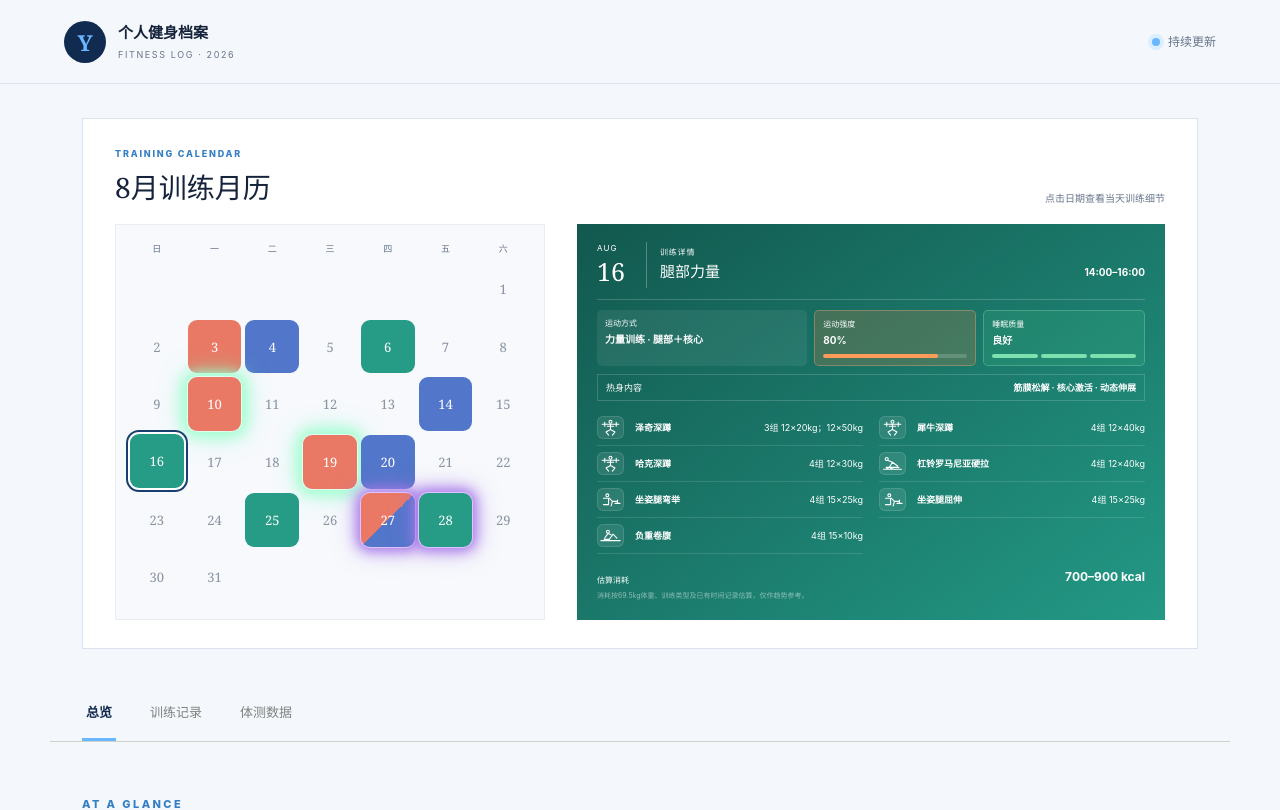
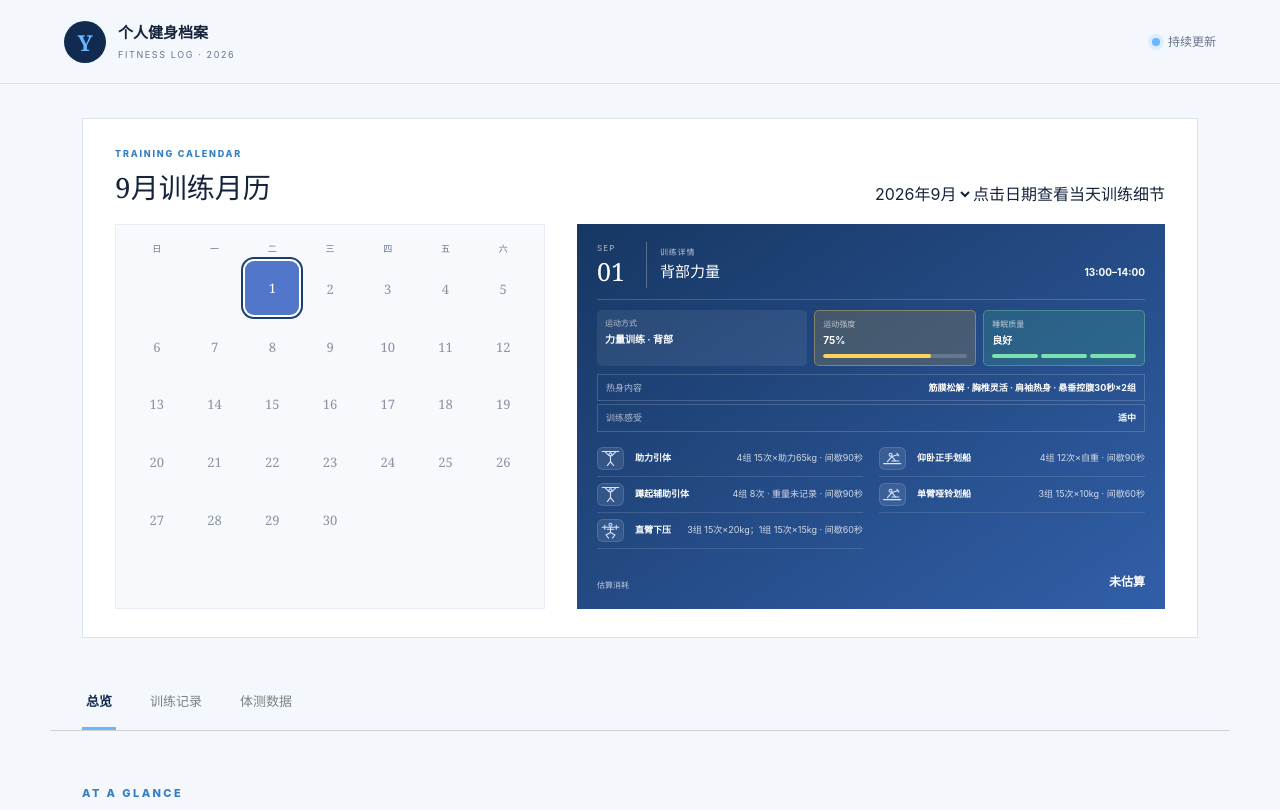
Before and after one commit to Eason199907/fitness-progress, a Next.js app: page / in a window 1280 px wide. Shown: the top 810 px of the page. Built offline with nearby package versions, Linux system fonts and the light colour scheme.

Commit message:
Backup September 1 workout and multi-month calendar

```diff
--- a/app/page.tsx
+++ b/app/page.tsx
@@ -272,7 +272,66 @@ const sessions = [
     strengthCalories: null,
     cardioCalories: null,
   },
+  {
+    date: "09.01",
+    part: "背",
+    intensity: 75,
+    note: "背部拉力训练 · 感受适中",
+    feeling: "适中",
+    tone: "blue",
+    time: "13:00–14:00",
+    cardioTime: null,
+    mode: "力量训练 · 背部",
+    sleep: "良好",
+    warmup: "筋膜松解 · 胸椎灵活 · 肩袖热身 · 悬垂控腹30秒×2组",
+    calories: null,
+    actions: [
+      { name: "助力引体", sets: "4组 15次×助力65kg · 间歇90秒" },
+      { name: "仰卧正手划船", sets: "4组 12次×自重 · 间歇90秒" },
+      { name: "蹲起辅助引体", sets: "4组 8次 · 重量未记录 · 间歇90秒" },
+      { name: "单臂哑铃划船", sets: "3组 15次×10kg · 间歇60秒" },
+      { name: "直臂下压", sets: "3组 15次×20kg；1组 15次×15kg · 间歇60秒" },
+    ],
+    cardio: null,
+    strengthCalories: null,
+    cardioCalories: null,
+  },
 ];
+
+const trainingYear = 2026;
+const trainingMonths = [...new Set(sessions.map((s) => Number(s.date.slice(0, 2))))].sort((a, b) => a - b);
+const latestMonth = trainingMonths[trainingMonths.length - 1];
+
+function sessionsForMonth(month: number) {
+  return sessions.filter((s) => Number(s.date.slice(0, 2)) === month);
+}
+
+function latestDayForMonth(month: number) {
+  return Math.max(1, ...sessionsForMonth(month).map((s) => Number(s.date.slice(3))));
+}
+
+function findSession(month: number, day: number) {
+  const date = `${String(month).padStart(2, "0")}.${String(day).padStart(2, "0")}`;
+  return sessions.find((s) => s.date === date);
+}
+
+function calendarDaysForMonth(month: number) {
+  const start = new Date(Date.UTC(trainingYear, month - 1, 1)).getUTCDay();
+  const count = new Date(Date.UTC(trainingYear, month, 0)).getUTCDate();
+  return Array.from({ length: Math.ceil((start + count) / 7) * 7 }, (_, i) =>
+    i >= start && i < start + count ? i - start + 1 : null,
+  );
+}
+
+function MonthPicker({ month, onChange }: { month: number; onChange: (month: number) => void }) {
+  return (
+    <select className="month-picker" aria-label="选择训练月份" value={month} onChange={(event) => onChange(Number(event.target.value))}>
+      {trainingMonths.map((value) => (
+        <option key={value} value={value}>{trainingYear}年{value}月</option>
+      ))}
+    </select>
+  );
+}
 
 function calendarTone(session: (typeof sessions)[number] | undefined) {
   if (!session) return "";
@@ -412,10 +471,17 @@ function ExerciseIcon({ name }: { name: string }) {
 
 export default function Home() {
   const [tab, setTab] = useState<"overview" | "training" | "body">("overview");
-  const [selectedDay, setSelectedDay] = useState(16);
-  const selectedSession = sessions.find(
-    (s) => Number(s.date.slice(3)) === selectedDay,
-  );
+  const [selectedMonth, setSelectedMonth] = useState(latestMonth);
+  const [selectedDay, setSelectedDay] = useState(latestDayForMonth(latestMonth));
+  const selectedSession = findSession(selectedMonth, selectedDay);
+  const monthSessions = sessionsForMonth(selectedMonth);
+  const calendarDays = calendarDaysForMonth(selectedMonth);
+  const monthAbbreviation = new Date(Date.UTC(trainingYear, selectedMonth - 1, 1))
+    .toLocaleString("en-US", { month: "short", timeZone: "UTC" }).toUpperCase();
+  function changeMonth(month: number) {
+    setSelectedMonth(month);
+    setSelectedDay(latestDayForMonth(month));
+  }
   return (
     <main>
       <header className="topbar">
@@ -435,9 +501,12 @@ export default function Home() {
         <div className="home-calendar-title">
           <div>
             <p>TRAINING CALENDAR</p>
-            <h2>8月训练月历</h2>
+            <h2>{selectedMonth}月训练月历</h2>
           </div>
-          <span>点击日期查看当天训练细节</span>
+          <div className="calendar-controls">
+            <MonthPicker month={selectedMonth} onChange={changeMonth} />
+            <span>点击日期查看当天训练细节</span>
+          </div>
         </div>
         <div className="home-calendar-body">
           <div className="mini-calendar">
@@ -447,17 +516,14 @@ export default function Home() {
               ))}
             </div>
             <div className="calendar-grid">
-              {Array.from({ length: 37 }, (_, i) => {
-                const day = i < 6 ? null : i - 5;
-                const workout = day
-                  ? sessions.find((s) => Number(s.date.slice(3)) === day)
-                  : undefined;
+              {calendarDays.map((day, i) => {
+                const workout = day ? findSession(selectedMonth, day) : undefined;
                 return day ? (
                   <button
                     key={day}
                     className={`${workout ? `has-workout ${calendarTone(workout)}` : ""} ${selectedDay === day ? "selected" : ""}`}
                     onClick={() => setSelectedDay(day)}
-                    aria-label={`8月${day}日${workout ? `${workout.part}部训练，查看训练细节` : "无训练记录"}`}
+                    aria-label={`${selectedMonth}月${day}日${workout ? `${workout.part}部训练，查看训练细节` : "无训练记录"}`}
                   >
                     <span>{day}</span>
                     {workout && (
@@ -476,7 +542,7 @@ export default function Home() {
           <div className={`day-detail ${selectedSession?.tone || "rest"}`}>
             <div className="detail-heading">
               <div className="day-number">
-                <small>AUG</small>
+                <small>{monthAbbreviation}</small>
                 <strong>{String(selectedDay).padStart(2, "0")}</strong>
               </div>
               <div>
@@ -541,6 +607,12 @@ export default function Home() {
                   <span>热身内容</span>
                   <b>{selectedSession.warmup}</b>
                 </div>
+                {selectedSession.feeling && (
+                  <div className="warmup-block">
+                    <span>训练感受</span>
+                    <b>{selectedSession.feeling}</b>
+                  </div>
+                )}
                 {selectedSession.diet && (
                   <div className="warmup-block">
                     <span>饮食情况</span>
@@ -576,7 +648,7 @@ export default function Home() {
                 )}
                 <div className="calorie-row">
                   <span>估算消耗</span>
-                  <b>{selectedSession.calories} kcal</b>
+                  <b>{selectedSession.calories ? `${selectedSession.calories} kcal` : "未估算"}</b>
                 </div>
                 {selectedSession.cardio && (
                   <div className="energy-breakdown">
@@ -584,9 +656,9 @@ export default function Home() {
                     {selectedSession.cardioCalories} kcal
                   </div>
                 )}
-                <p className="calorie-note">
+                {selectedSession.calories && <p className="calorie-note">
                   消耗按69.5kg体重、训练类型及已有时间记录估算，仅作趋势参考。
-                </p>
+                </p>}
               </>
             ) : (
               <p className="rest-note">保持恢复，为下一次训练做好准备。</p>
@@ -670,7 +742,7 @@ export default function Home() {
                 <Ring value={33} label="背" color="#6caef0" />
                 <Ring value={33} label="下肢" color="#9bcdf5" />
               </div>
-              <p className="caption">26天完成11次训练，力量训练覆盖胸、背与下肢。</p>
+              <p className="caption">累计完成{sessions.length}次训练，力量训练覆盖胸、背与下肢。</p>
             </article>
             <article className="panel focus">
               <div className="panel-title">
@@ -710,8 +782,8 @@ export default function Home() {
             <div className="calendar-top">
               <div>
                 <p>TRAINING CALENDAR</p>
-                <b>2026 · 08</b>
-                <span>11次</span>
+                <MonthPicker month={selectedMonth} onChange={changeMonth} />
+                <span>本月{monthSessions.length}次</span>
               </div>
               <div className="calendar-legend">
                 <span>
@@ -739,17 +811,14 @@ export default function Home() {
                   ))}
                 </div>
                 <div className="calendar-grid">
-                  {Array.from({ length: 37 }, (_, i) => {
-                    const day = i < 6 ? null : i - 5;
-                    const workout = day
-                      ? sessions.find((s) => Number(s.date.slice(3)) === day)
-                      : undefined;
+                  {calendarDays.map((day, i) => {
+                    const workout = day ? findSession(selectedMonth, day) : undefined;
                     return day ? (
                       <button
                         key={day}
                         className={`${workout ? `has-workout ${calendarTone(workout)}` : ""} ${selectedDay === day ? "selected" : ""}`}
                         onClick={() => setSelectedDay(day)}
-                        aria-label={`8月${day}日${workout ? `${workout.part}部训练${workout.cardio ? "及有氧训练" : ""}` : "无训练记录"}`}
+                        aria-label={`${selectedMonth}月${day}日${workout ? `${workout.part}部训练${workout.cardio ? "及有氧训练" : ""}` : "无训练记录"}`}
                       >
                         <span>{day}</span>
                         {workout && (
@@ -769,7 +838,7 @@ export default function Home() {
               <div className={`day-detail ${selectedSession?.tone || "rest"}`}>
                 <div className="detail-heading">
                   <div className="day-number">
-                    <small>AUG</small>
+                    <small>{monthAbbreviation}</small>
                     <strong>{String(selectedDay).padStart(2, "0")}</strong>
                   </div>
                   <div>
@@ -834,6 +903,12 @@ export default function Home() {
                       <span>热身内容</span>
                       <b>{selectedSession.warmup}</b>
                     </div>
+                    {selectedSession.feeling && (
+                      <div className="warmup-block">
+                        <span>训练感受</span>
+                        <b>{selectedSession.feeling}</b>
+                      </div>
+                    )}
                     {selectedSession.diet && (
                       <div className="warmup-block">
                         <span>饮食情况</span>
@@ -866,7 +941,7 @@ export default function Home() {
                     )}
                     <div className="calorie-row">
                       <span>估算消耗</span>
-                      <b>{selectedSession.calories} kcal</b>
+                      <b>{selectedSession.calories ? `${selectedSession.calories} kcal` : "未估算"}</b>
                     </div>
                     {selectedSession.cardio && (
                       <div className="energy-breakdown">
@@ -874,9 +949,9 @@ export default function Home() {
                         {selectedSession.cardioCalories} kcal
                       </div>
                     )}
-                    <p className="calorie-note">
+                    {selectedSession.calories && <p className="calorie-note">
                       消耗按69.5kg体重、训练类型及已有时间记录估算，仅作趋势参考。
-                    </p>
+                    </p>}
                   </>
                 ) : (
                   <p className="rest-note">保持恢复，为下一次训练做好准备。</p>
@@ -887,9 +962,9 @@ export default function Home() {
           <section className="section-head timeline-head">
             <div>
               <p>TRAINING LOG</p>
-              <h2>十一次训练时间线</h2>
+              <h2>{sessions.length}次训练时间线</h2>
             </div>
-            <span>2026.08.03—08.28</span>
+            <span>{trainingYear}.{sessions[0].date}—{sessions[sessions.length - 1].date}</span>
           </section>
           <div className="session-list">
             {sessions.map((s, i) => (
@@ -915,7 +990,7 @@ export default function Home() {
                     </strong>
                   )}
                 </div>
-                <span className="session-no">0{i + 1}</span>
+                <span className="session-no">{String(i + 1).padStart(2, "0")}</span>
               </article>
             ))}
           </div>
```
